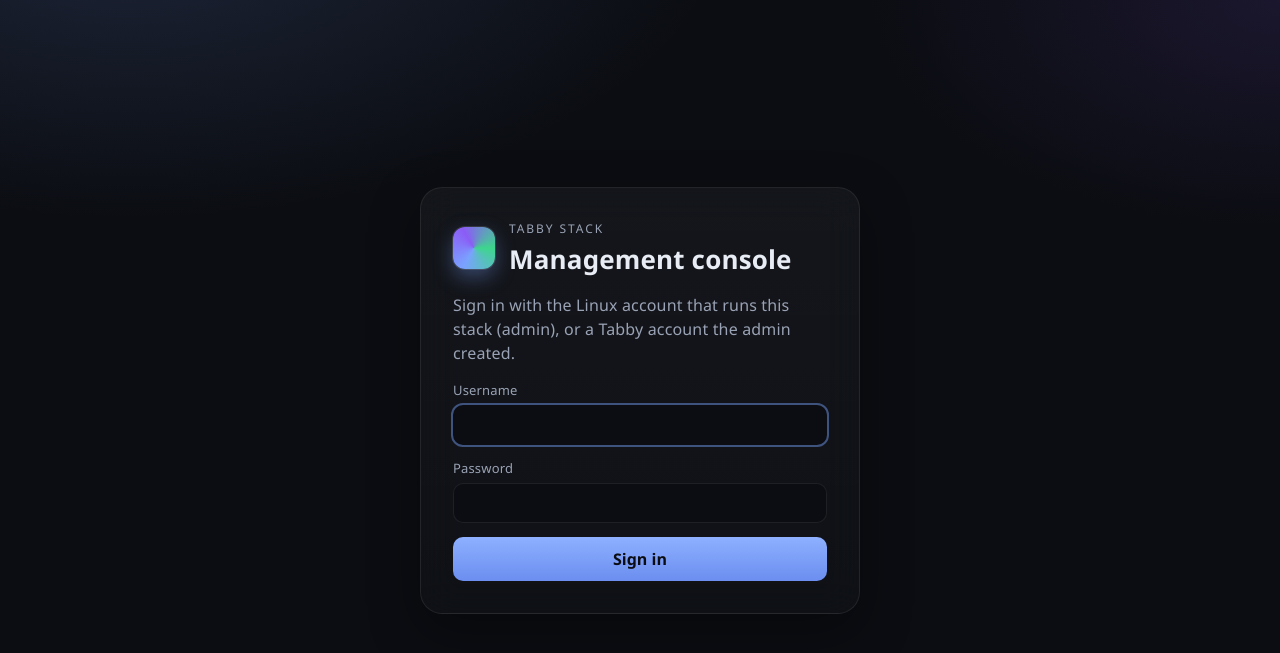
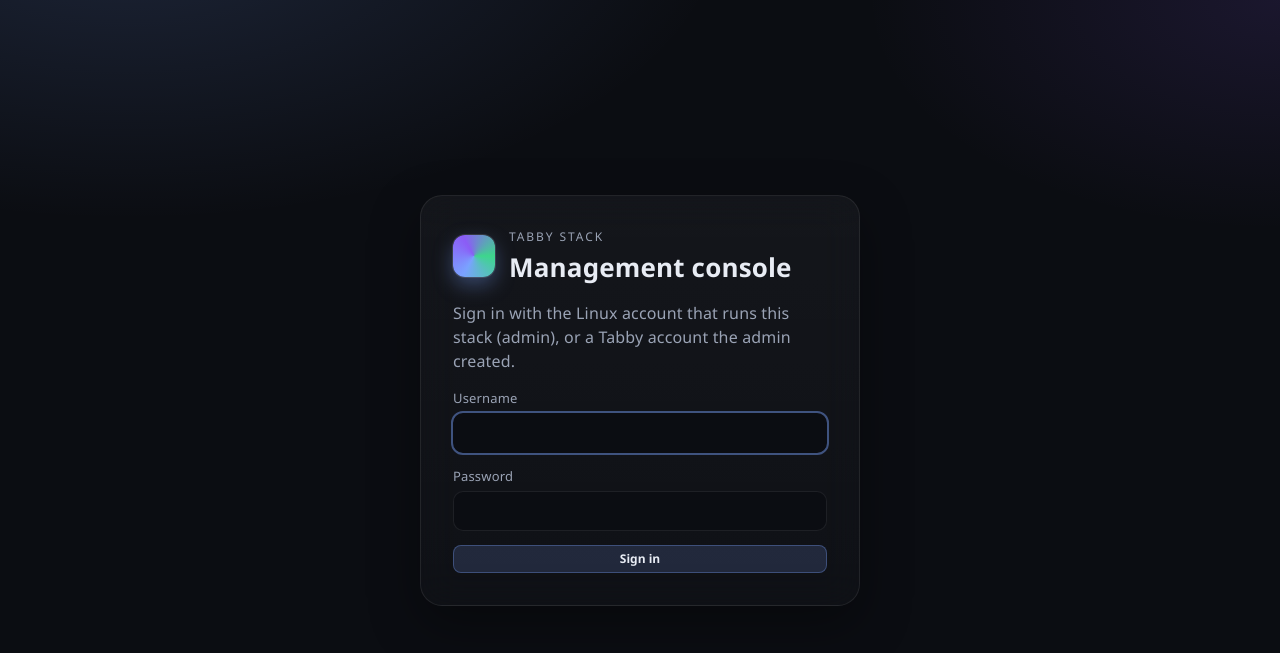
Before and after one commit to styelz/tabby-stack-archlinux, a FastAPI app: page /v1/ui/login in a window 1280 px wide. Shown: the top 653 px of the page. Run offline with FastAPI, Linux system fonts and the light colour scheme; parts of the project's set-up code (start-up, migrations or seed data) failed here and were passed over; some libraries are stand-ins or nearby versions.

Commit message:
Compact UI controls and keep Code image output unobtrusive
Render image results as links in Code mode while preserving inline previews in Chat, and tighten shared button styling for denser controls.

Co-authored-by: Cursor <cursoragent@cursor.com>

```diff
--- a/tabbyAPI/ui/static/index.html
+++ b/tabbyAPI/ui/static/index.html
@@ -17,7 +17,7 @@
       return i >= 0 ? p.slice(0, i + m.length) : m;
     })();
     // Bust browser/proxy caches when chat status UI changes.
-    window.TABBY_UI_ASSET_V = "20260825-logout-loop";
+    window.TABBY_UI_ASSET_V = "20260825-compact-buttons";
     ["styles.css"].forEach(function (name) {
       var link = document.createElement("link");
       link.rel = "stylesheet";
--- a/tabbyAPI/ui/static/login.html
+++ b/tabbyAPI/ui/static/login.html
@@ -11,7 +11,7 @@
       var i = p.indexOf(m);
       return i >= 0 ? p.slice(0, i + m.length) : m;
     })();
-    document.write('<link rel="stylesheet" href="' + TABBY_UI_BASE + '/assets/styles.css?v=20260825-files-toggle" />');
+    document.write('<link rel="stylesheet" href="' + TABBY_UI_BASE + '/assets/styles.css?v=20260825-compact-buttons" />');
   </script>
 </head>
 <body class="login-body">
@@ -38,7 +38,7 @@
     </form>
   </main>
   <script>
-    document.write('<script src="' + TABBY_UI_BASE + '/assets/auth.js?v=20260825-files-toggle"><\/script>');
+    document.write('<script src="' + TABBY_UI_BASE + '/assets/auth.js?v=20260825-compact-buttons"><\/script>');
   </script>
 </body>
 </html>
--- a/tabbyAPI/ui/static/styles.css
+++ b/tabbyAPI/ui/static/styles.css
@@ -109,19 +109,30 @@ input:focus, textarea:focus { outline: 2px solid rgba(122,162,255,0.45); border-
 .error { color: var(--bad); margin: 0; font-size: 13px; }
 
 .btn {
+  display: inline-flex;
+  align-items: center;
+  justify-content: center;
   border: 1px solid var(--line);
   background: var(--bg-elev-2);
-  border-radius: 10px;
-  padding: 8px 12px;
+  border-radius: 8px;
+  min-height: 28px;
+  height: 28px;
+  padding: 0 10px;
   color: var(--text);
+  font-size: 12px;
+  font-weight: 550;
+  line-height: 1;
 }
 .btn:hover { border-color: rgba(122,162,255,0.4); }
 .btn.primary {
-  background: linear-gradient(180deg, #8eb0ff, #6b8ef0);
-  color: #0b0d12;
-  border: 0;
-  font-weight: 650;
-  padding: 11px 14px;
+  background: rgba(122, 162, 255, 0.16);
+  color: var(--text);
+  border-color: rgba(122, 162, 255, 0.32);
+  font-weight: 600;
+}
+.btn.primary:hover:not(:disabled) {
+  background: rgba(122, 162, 255, 0.24);
+  border-color: rgba(122, 162, 255, 0.5);
 }
 .btn.ghost { background: transparent; }
 .btn.danger { background: #3a151a; border-color: rgba(255,107,122,0.35); }
```
Also changed, not shown: tabbyAPI/ui/static/utils.js (+17 -13 lines), tabbyAPI/ui/static/chat.js.
